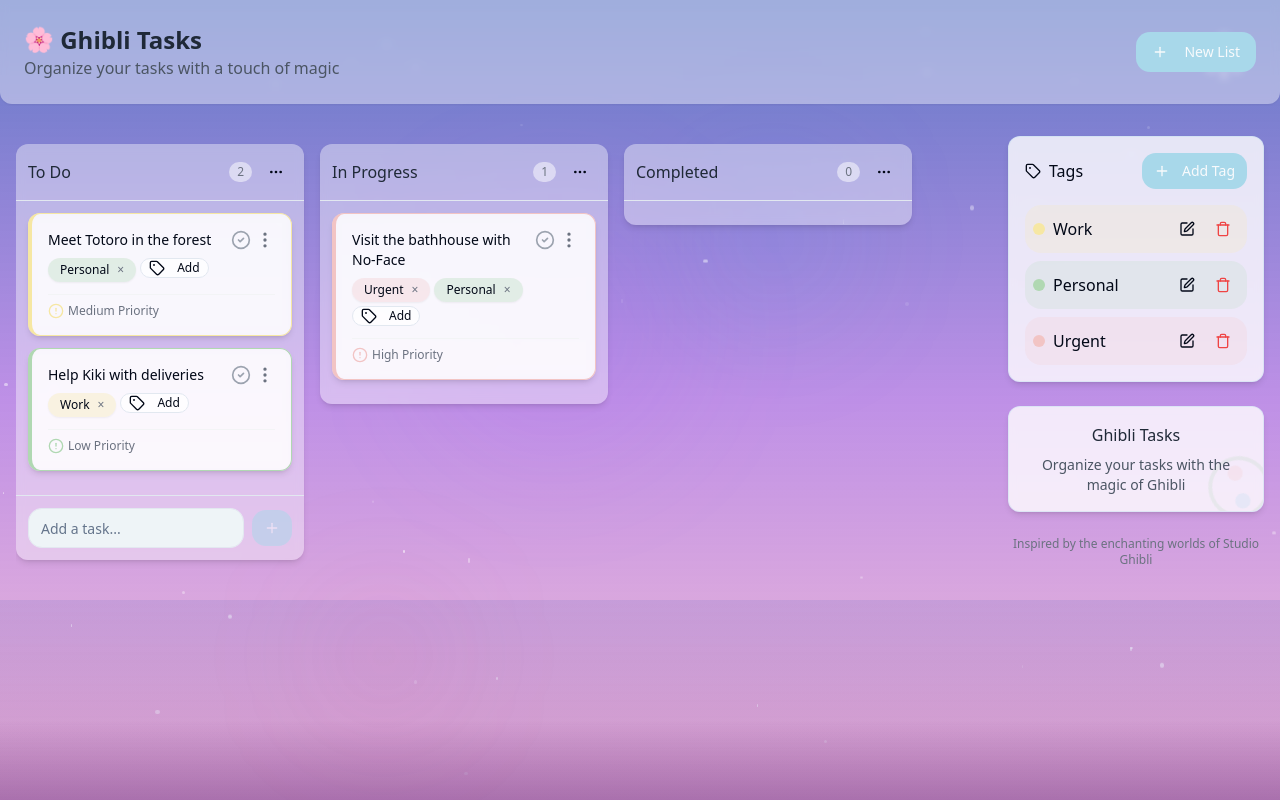
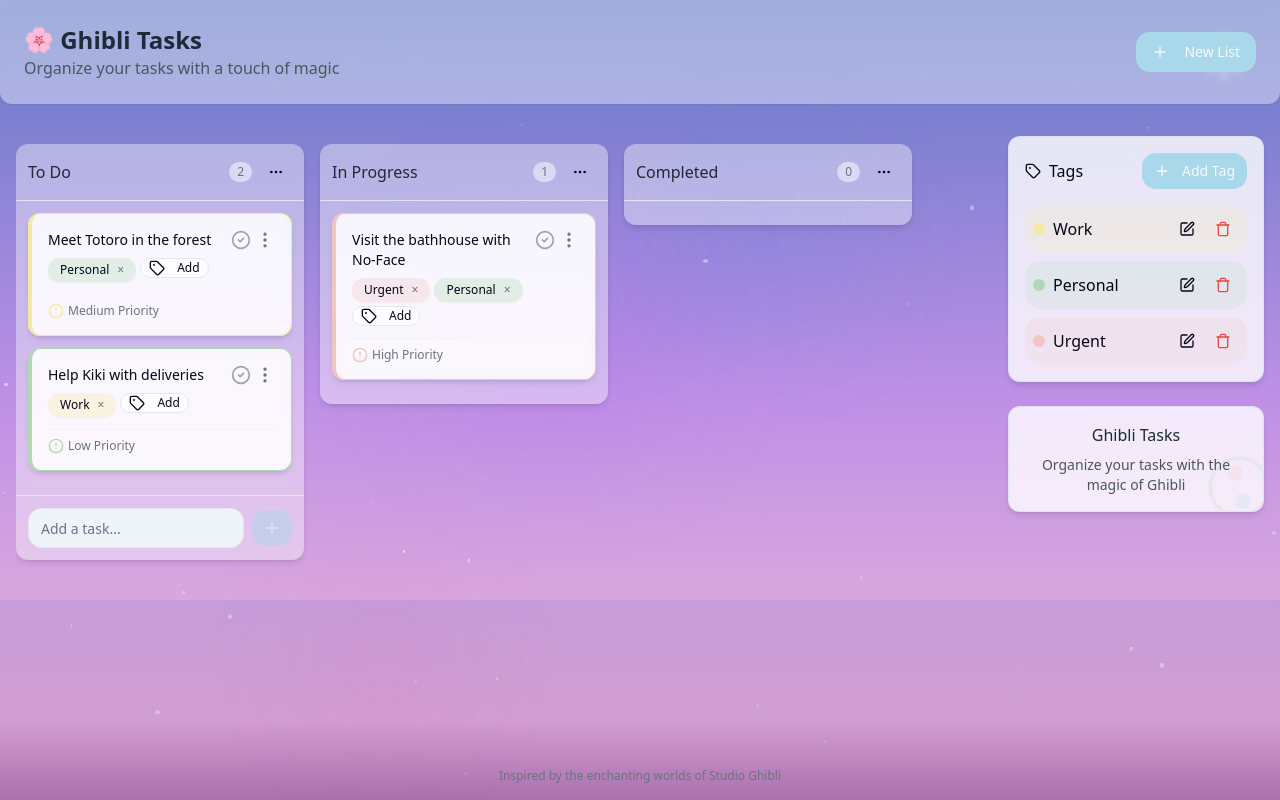
Before and after one commit to Rohitsony7/draggle-todo-folio, a React (Vite) app: page / in a window 1280 px wide. Built offline with nearby package versions, Linux system fonts and the light colour scheme.

Commit message:
Add Ghibli inspiration text
Add text about Ghibli inspiration to the bottom of the page.

```diff
--- /dev/null
+++ b/src/components/GhibliFooter.tsx
@@ -0,0 +1,12 @@
+
+import React from "react";
+
+const GhibliFooter: React.FC = () => {
+  return (
+    <footer className="py-4 text-center text-xs text-gray-500 mt-auto">
+      Inspired by the enchanting worlds of Studio Ghibli
+    </footer>
+  );
+};
+
+export default GhibliFooter;
--- a/src/components/GhibliToDo.tsx
+++ b/src/components/GhibliToDo.tsx
@@ -1,4 +1,3 @@
-
 import React from "react";
 import { DragDropContext, DropResult } from "react-beautiful-dnd";
 import { useTaskContext } from "@/context/TaskContext";
@@ -6,6 +5,7 @@ import TaskList from "./TaskList";
 import TagManager from "./TagManager";
 import GhibliHeader from "./GhibliHeader";
 import GhibliBackground from "./GhibliBackground";
+import GhibliFooter from "./GhibliFooter";
 
 const GhibliToDo: React.FC = () => {
   const { taskLists, moveTask } = useTaskContext();
@@ -69,13 +69,11 @@ const GhibliToDo: React.FC = () => {
                 <p className="text-sm text-gray-600">Organize your tasks with the magic of Ghibli</p>
               </div>
             </div>
-
-            <div className="mt-6 text-xs text-center text-gray-500">
-              Inspired by the enchanting worlds of Studio Ghibli
-            </div>
           </div>
         </div>
       </div>
+
+      <GhibliFooter />
     </div>
   );
 };
```
